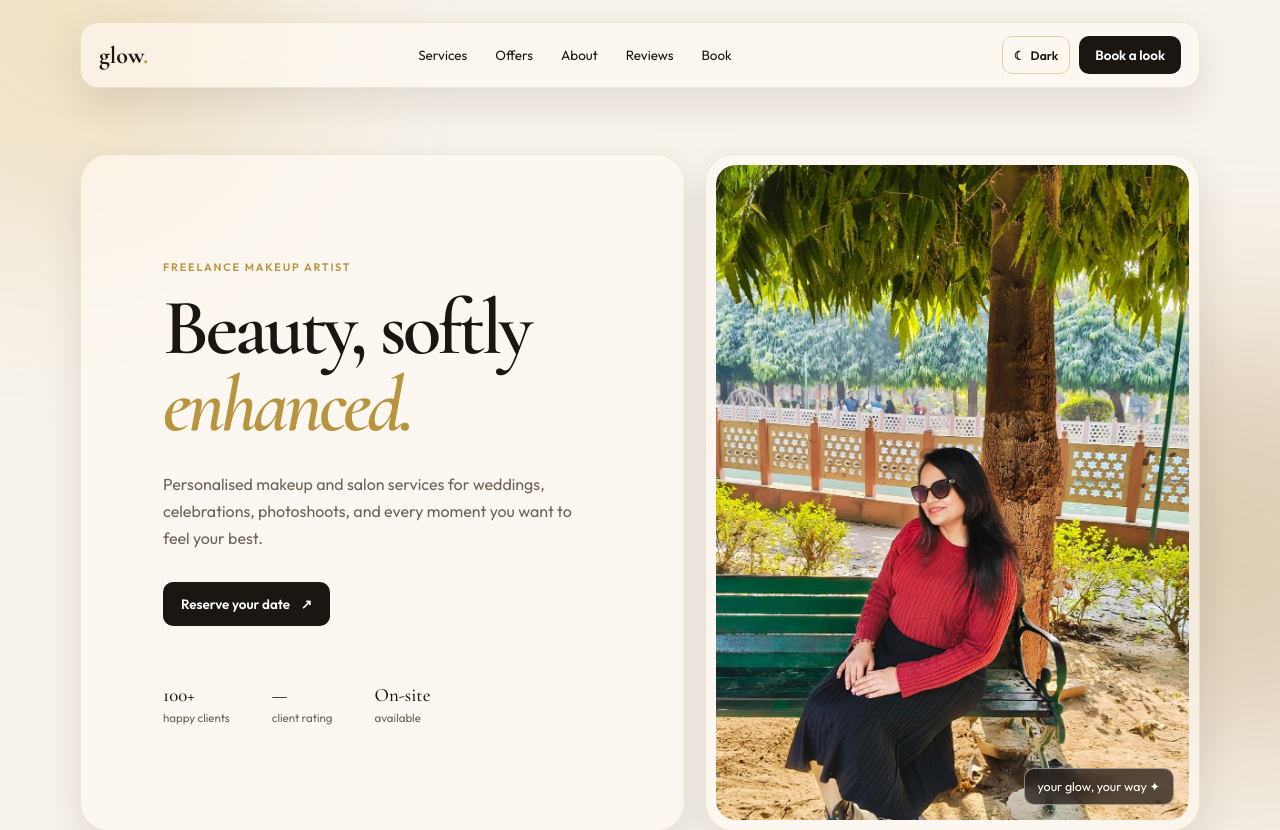
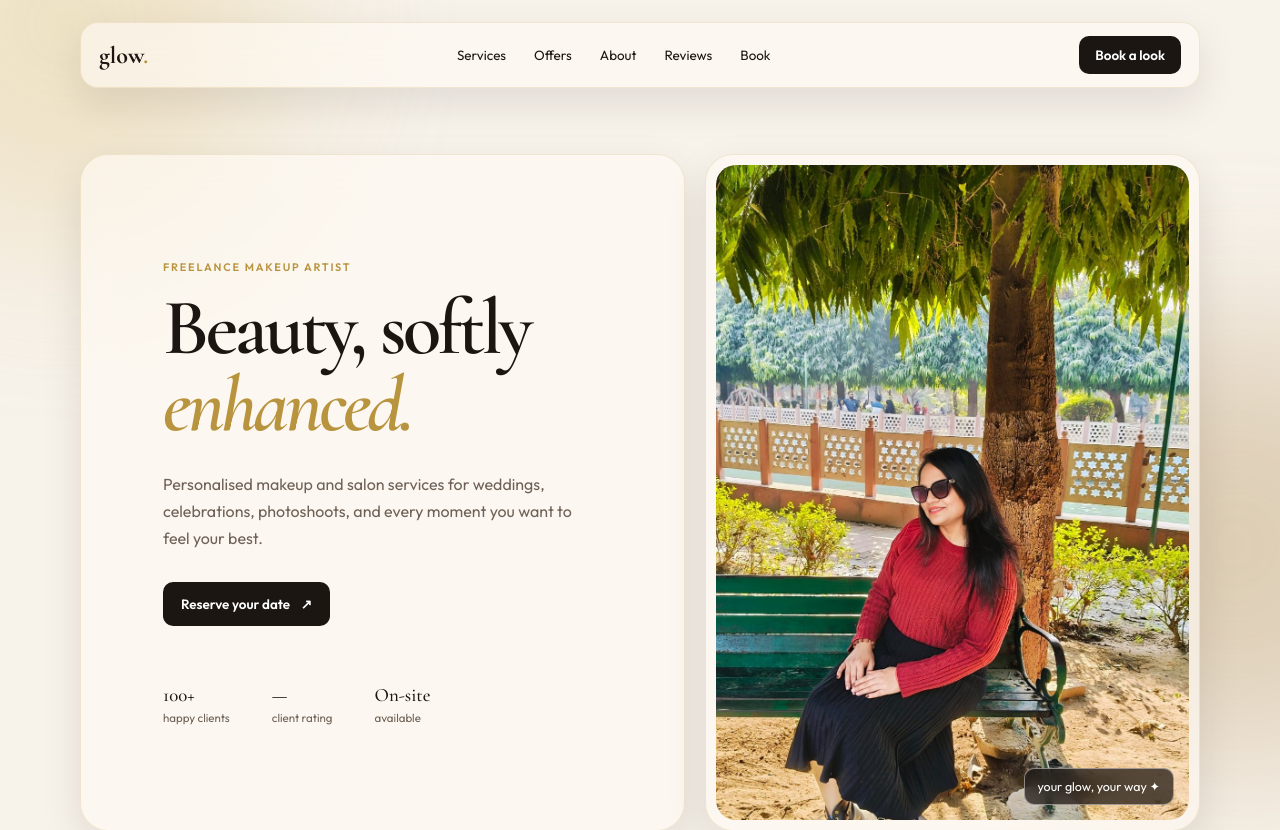
Before and after one commit to rohan1403-09/glambynidhi, a website: page index.html in a window 1280 px wide. Shown: the top 830 px of the page. Drawn offline with nearby package versions, Linux system fonts and the light colour scheme; no server answers.

Commit message:
Update index.html

```diff
--- a/index.html
+++ b/index.html
@@ -24,10 +24,7 @@
           <a href="#reviews">Reviews</a>
           <a href="#services">Book</a>
         </nav>
-        <div class="navigation-actions">
-          <button class="theme-toggle" id="theme-toggle" type="button" aria-label="Switch to dark theme">☾ <span>Dark</span></button>
-          <a class="nav-button" href="#services">Book a look</a>
-        </div>
+        <a class="nav-button" href="#services">Book a look</a>
       </header>
 
       <section class="hero" id="top">
```
